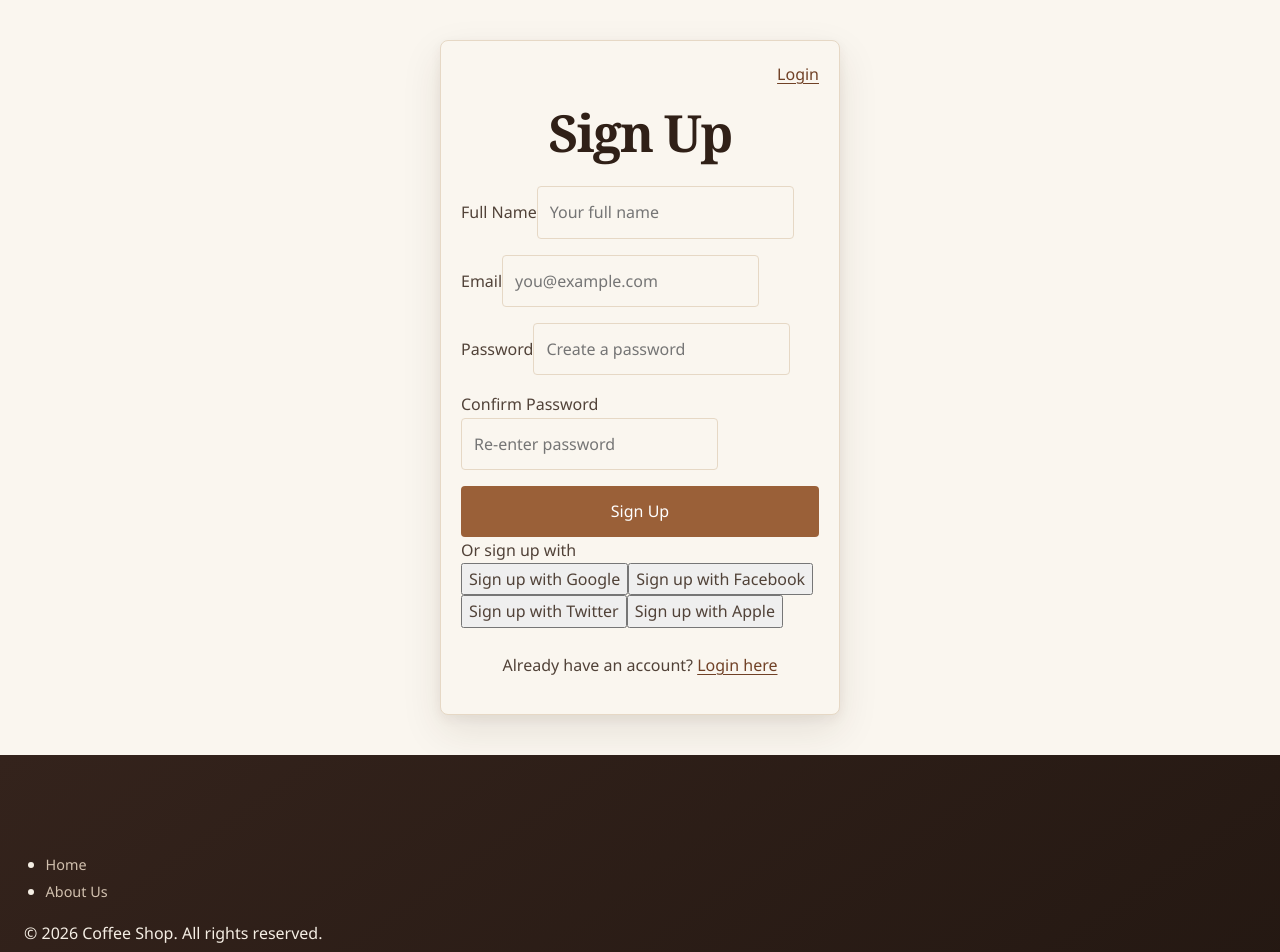
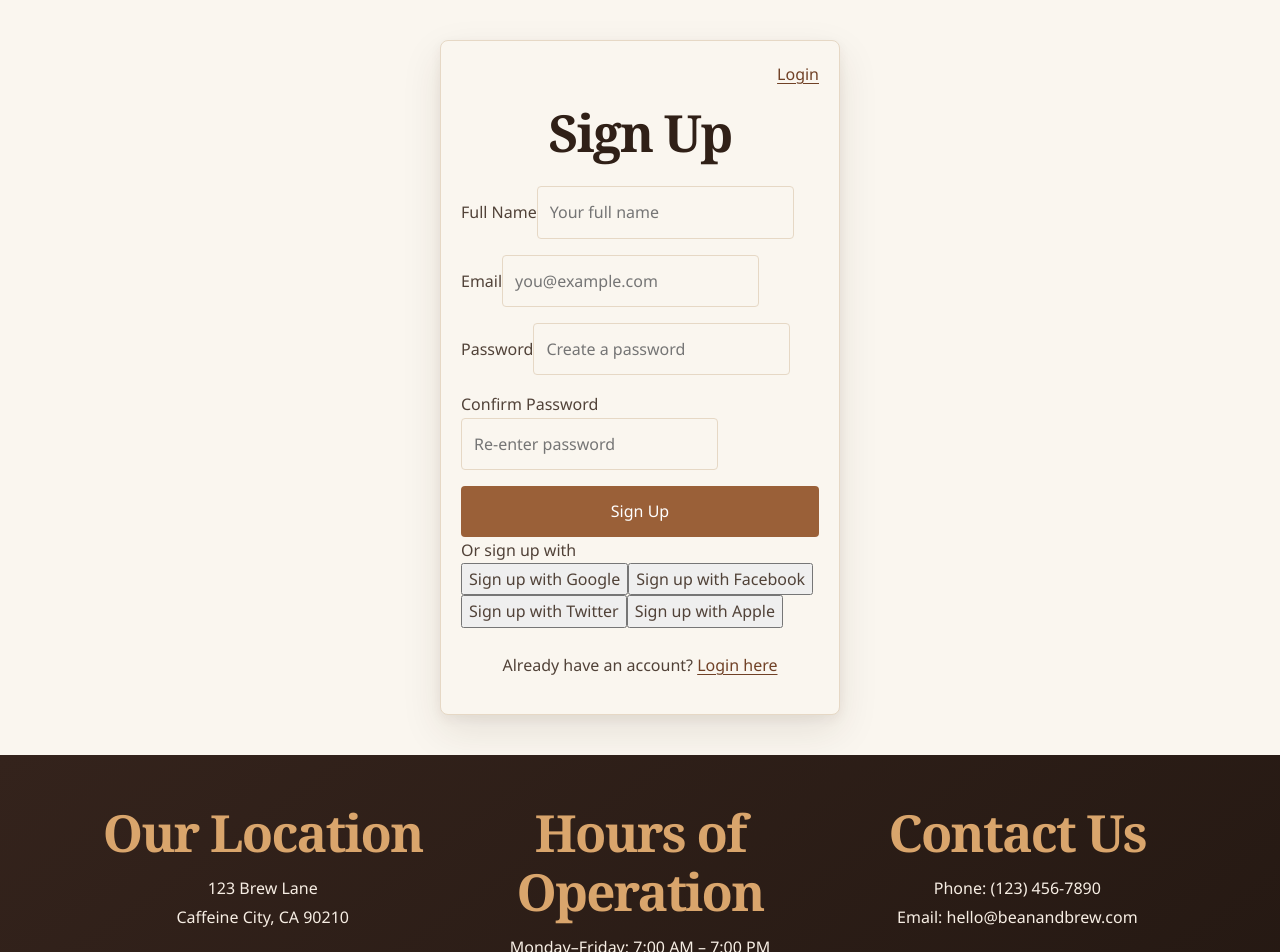
Before and after one commit to kabilhussain/N8NTestProject, a React (Vite) app in the folder my-react-app/: page /signup in a window 1280 px wide. Shown: the top 952 px of the page. Built offline with nearby package versions, Linux system fonts and the light colour scheme.

Commit message:
feat: Structure the location, hours, and contact information (#14)

```diff
--- a/my-react-app/src/components/Footer.jsx
+++ b/my-react-app/src/components/Footer.jsx
@@ -1,22 +1,71 @@
-import React from 'react'
-import { Link } from 'react-router-dom'
 import './Footer.css'
 
 function Footer() {
+  const footerStyle = {
+    backgroundColor: '#3b2418',
+    color: '#f7eee4',
+    padding: '3rem 1.5rem',
+    textAlign: 'center',
+  }
+
+  const contentStyle = {
+    display: 'grid',
+    gridTemplateColumns: 'repeat(auto-fit, minmax(220px, 1fr))',
+    gap: '2rem',
+    maxWidth: '1100px',
+    margin: '0 auto',
+    justifyItems: 'center',
+  }
+
+  const columnStyle = {
+    width: '100%',
+    textAlign: 'center',
+  }
+
+  const headingStyle = {
+    color: '#d9a56c',
+    margin: '0 0 0.75rem',
+  }
+
+  const textStyle = {
+    margin: 0,
+    lineHeight: 1.8,
+  }
+
+  const linkStyle = {
+    color: 'inherit',
+    textDecoration: 'none',
+  }
+
   return (
-    <footer className="footer">
-      <nav className="footer-nav">
-        <ul>
-          <li>
-            <Link to="/">Home</Link>
-          </li>
-          <li>
-            <Link to="/about">About Us</Link>
-          </li>
-        </ul>
-      </nav>
-      <div className="footer-info">
-        <p>&copy; {new Date().getFullYear()} Coffee Shop. All rights reserved.</p>
+    <footer className="site-footer" style={footerStyle}>
+      <div className="footer-content" style={contentStyle}>
+        <section className="footer-column" style={columnStyle} aria-labelledby="footer-location">
+          <h2 id="footer-location" style={headingStyle}>Our Location</h2>
+          <p style={textStyle}>
+            123 Brew Lane
+            <br />
+            Caffeine City, CA 90210
+          </p>
+        </section>
+
+        <section className="footer-column" style={columnStyle} aria-labelledby="footer-hours">
+          <h2 id="footer-hours" style={headingStyle}>Hours of Operation</h2>
+          <p style={textStyle}>
+            Monday–Friday: 7:00 AM – 7:00 PM
+            <br />
+            Saturday–Sunday: 8:00 AM – 5:00 PM
+          </p>
+        </section>
+
+        <section className="footer-column" style={columnStyle} aria-labelledby="footer-contact">
+          <h2 id="footer-contact" style={headingStyle}>Contact Us</h2>
+          <p style={textStyle}>
+            Phone: <a href="tel:+11234567890" style={linkStyle}>(123) 456-7890</a>
+            <br />
+            Email: <a href="mailto:hello@beanandbrew.com" style={linkStyle}>hello@beanandbrew.com</a>
+          </p>
+        </section>
       </div>
     </footer>
   )
```
